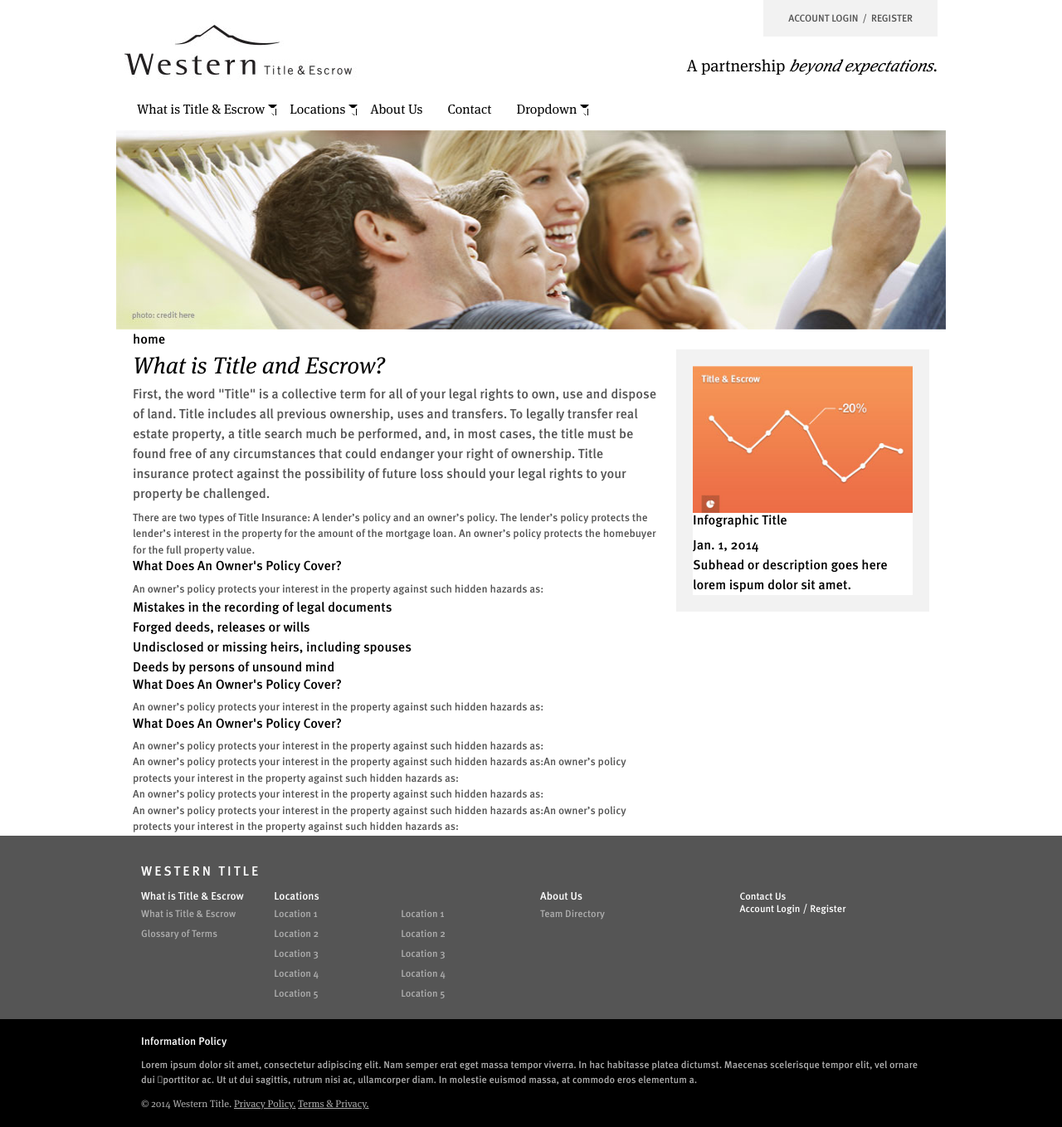
After one commit to chadsorensen/Western-Title, a PHP site: page /content.php in a window 1280 px wide. The commit adds this page. Shown: the whole page at 83% size. Run offline with PHP 8.4, Linux system fonts and the light colour scheme; some libraries are stand-ins or nearby versions.

Commit message:
started content template with sidebar

```diff
--- a/Build/css/main.css
+++ b/Build/css/main.css
@@ -60,6 +60,14 @@
   .col-4-12:last-child {
     margin-right: 0; }
 
+.col-8-12 {
+  float: left;
+  display: block;
+  margin-right: 2.35765%;
+  width: 65.88078%; }
+  .col-8-12:last-child {
+    margin-right: 0; }
+
 .col-3-6 {
   float: left;
   display: block;
@@ -119,6 +127,43 @@ button:focus {
   width: 980px;
   margin: 0 auto;
   padding: 20px; }
+
+.main-banner {
+  display: block;
+  width: 100%;
+  max-width: 1000px;
+  margin: 0 auto; }
+
+.main-wrapper {
+  width: 960px;
+  margin: 0 auto;
+  overflow: hidden; }
+
+.main-content {
+  font-family: "MetaOT-Medium"; }
+  .main-content h2 {
+    font-size: 16px; }
+  .main-content p {
+    color: #555;
+    font-size: 13px; }
+
+.title-content h1 {
+  font-family: "MetaSerifOT-BookIta";
+  font-size: 28px; }
+.title-content p {
+  font-family: "MetaOT-Medium";
+  font-size: 16px; }
+
+.sidebar .sidebar-container {
+  background: #f2f2f2;
+  padding: 20px;
+  overflow: hidden; }
+  .sidebar .sidebar-container img {
+    max-width: 100%; }
+.sidebar h2 {
+  font-size: 16px; }
+.sidebar .content {
+  background: #fff; }
 
 #header {
   position: relative;
@@ -503,12 +548,15 @@ button:focus {
     .col-3-6:nth-child(2n+1) {
       clear: left; } }
 @media screen and (max-width: 550px) {
+  .main-wrapper,
   .content-container {
-    width: 100%; }
+    width: 90%;
+    margin: 0 auto; }
 
   .col-2-12,
   .col-4-12,
   .col-6-12,
+  .col-8-12,
   .col-3-6 {
     float: left;
     display: block;
@@ -518,6 +566,7 @@ button:focus {
     .col-2-12:last-child,
     .col-4-12:last-child,
     .col-6-12:last-child,
+    .col-8-12:last-child,
     .col-3-6:last-child {
       margin-right: 0; }
 
--- a/Build/index.php
+++ b/Build/index.php
@@ -1,7 +1,7 @@
 <?php include 'header.php' ?>
 
 <section id="heroCarousel">
-  <img src="img/slider-1.jpg" alt="">
+  <img src="images/slider-1.jpg" alt="">
 </section>
 <section id="tools">
   <div class="content-container">
@@ -53,7 +53,7 @@
     </header>
 
     <div class="trends-container col-6-12">
-      <img src="img/trends-1.jpg" alt="">
+      <img src="images/trends-1.jpg" alt="">
       <div class="content">
         <h2>Infographic Title</h2>
         <p class="date">Jan. 1, 2014</p>
@@ -62,7 +62,7 @@
     </div>
 
     <div class="trends-container col-6-12">
-      <img src="img/trends-2.jpg" alt="">
+      <img src="images/trends-2.jpg" alt="">
       <div class="content">
         <h2>Infographic Title</h2>
         <p class="date">Jan. 1, 2014</p>
--- /dev/null
+++ b/content.php
@@ -0,0 +1,52 @@
+<?php include 'header.php' ?>
+<img class="main-banner" src="images/banner-1.jpg" alt="">
+<div class="main-wrapper">
+  <nav class="breadcrumbs">
+    <ul>
+      <li><a href="/" title="">home</a></li>
+      <li class="active"></li>
+    </ul>
+  </nav>
+  <section class="main-content col-8-12">
+    <div class="title-content">
+      <h1>What is Title and Escrow?</h1>
+      <p>First, the word "Title" is a collective term for all of your legal rights to own, use and dispose of land. Title includes all previous ownership, uses and transfers. To legally transfer real estate property, a title search much be performed, and, in most cases, the title must be found free of any circumstances that could endanger your right of ownership. Title insurance protect against the possibility of future loss should your legal rights to your property be challenged.</p>
+    </div>
+    <div>
+      <h2></h2>
+      <p>There are two types of Title Insurance: A lender’s policy and an owner’s policy.  The lender’s policy protects the lender’s interest in the property for the amount of the mortgage loan.  An owner’s policy protects the homebuyer for the full property value. </p>
+    </div>
+    <div>
+      <h2>What Does An Owner's Policy Cover?</h2>
+      <p>An owner’s policy protects your interest in the property against such hidden hazards as:</p>
+      <ul>
+        <li>Mistakes in the recording of legal documents</li>
+        <li>Forged deeds, releases or wills</li>
+        <li>Undisclosed or missing heirs, including spouses</li>
+        <li>Deeds by persons of unsound mind</li>
+      </ul>
+    </div>
+    <div>
+      <h2>What Does An Owner's Policy Cover?</h2>
+      <p>An owner’s policy protects your interest in the property against such hidden hazards as:</p>
+    </div>
+    <div>
+      <h2>What Does An Owner's Policy Cover?</h2>
+      <p>An owner’s policy protects your interest in the property against such hidden hazards as:</p>
+      <p>An owner’s policy protects your interest in the property against such hidden hazards as:An owner’s policy protects your interest in the property against such hidden hazards as:</p>
+      <p>An owner’s policy protects your interest in the property against such hidden hazards as:</p>
+      <p>An owner’s policy protects your interest in the property against such hidden hazards as:An owner’s policy protects your interest in the property against such hidden hazards as:</p>
+    </div>
+  </section>
+  <aside class="sidebar col-4-12">
+    <div class="trends-container sidebar-container">
+      <img src="images/trends-1.jpg" alt="">
+      <div class="content">
+        <h2>Infographic Title</h2>
+        <p class="date">Jan. 1, 2014</p>
+        <p class="summary">Subhead or description goes here lorem ispum dolor sit amet.</p>
+      </div>
+    </div>
+  </aside>
+</div>
+<?php include 'footer.php' ?>
--- a/css/_grid.scss
+++ b/css/_grid.scss
@@ -7,6 +7,10 @@
 
 .col-4-12 {
   @include span-columns(4);
+}
+
+.col-8-12 {
+  @include span-columns(8);
 }
 
 .col-3-6 {
--- a/css/main.scss
+++ b/css/main.scss
@@ -55,6 +55,61 @@ button {
   padding: 20px;
 }
 
+.main-banner {
+  display: block;
+  width: 100%;
+  max-width: 1000px;
+  margin: 0 auto;
+}
+
+.main-wrapper {
+  width: 960px;
+  margin: 0 auto;
+  overflow: hidden;
+}
+
+.main-content {
+  font-family: $metaMedium;
+  h2 {
+    font-size: 16px;
+  }
+  p {
+    color: #555;
+    font-size: 13px;
+  }
+  ul {
+
+  }
+}
+
+.title-content {
+  h1 {
+    font-family: $metaSerifOT-BookIta;
+    font-size: 28px;
+  }
+  p {
+    font-family: $metaMedium;
+    font-size: 16px;
+  }
+}
+
+.sidebar {
+  .sidebar-container {
+    background: #f2f2f2;
+    padding: 20px;
+    overflow: hidden;
+    img {
+      max-width: 100%;
+    }
+  }
+  h2 {
+    font-size: 16px;
+  }
+  .content {
+    background: #fff;
+  }
+}
+
 // ==========================================================================
 // ★ MAIN NAVIGATION
 // ==========================================================================
@@ -67,7 +122,7 @@ button {
     display: block;
     float: left;
     @include size(290 100);
-    background: url(img/logo.jpg) no-repeat;
+    background: url(images/logo.jpg) no-repeat;
   }
   .tagline  {
     display: block;
@@ -545,12 +600,15 @@ button {
 }
 
 @media screen and (max-width: $mobile) {
+  .main-wrapper,
   .content-container {
-    width: 100%;
+    width: 90%;
+    margin: 0 auto;
   }
   .col-2-12,
   .col-4-12,
   .col-6-12,
+  .col-8-12,
   .col-3-6 {
     @include span-columns(12);
     @include omega();
--- a/index.php
+++ b/index.php
@@ -1,7 +1,7 @@
 <?php include 'header.php' ?>
 
 <section id="heroCarousel">
-  <img src="img/slider-1.jpg" alt="">
+  <img src="images/slider-1.jpg" alt="">
 </section>
 <section id="tools">
   <div class="content-container">
@@ -53,7 +53,7 @@
     </header>
 
     <div class="trends-container col-6-12">
-      <img src="img/trends-1.jpg" alt="">
+      <img src="images/trends-1.jpg" alt="">
       <div class="content">
         <h2>Infographic Title</h2>
         <p class="date">Jan. 1, 2014</p>
@@ -62,7 +62,7 @@
     </div>
 
     <div class="trends-container col-6-12">
-      <img src="img/trends-2.jpg" alt="">
+      <img src="images/trends-2.jpg" alt="">
       <div class="content">
         <h2>Infographic Title</h2>
         <p class="date">Jan. 1, 2014</p>
```
Also changed, not shown: Build/content.php (added, +52 -0 lines), images/banner-1.jpg (added), 12 other files.
